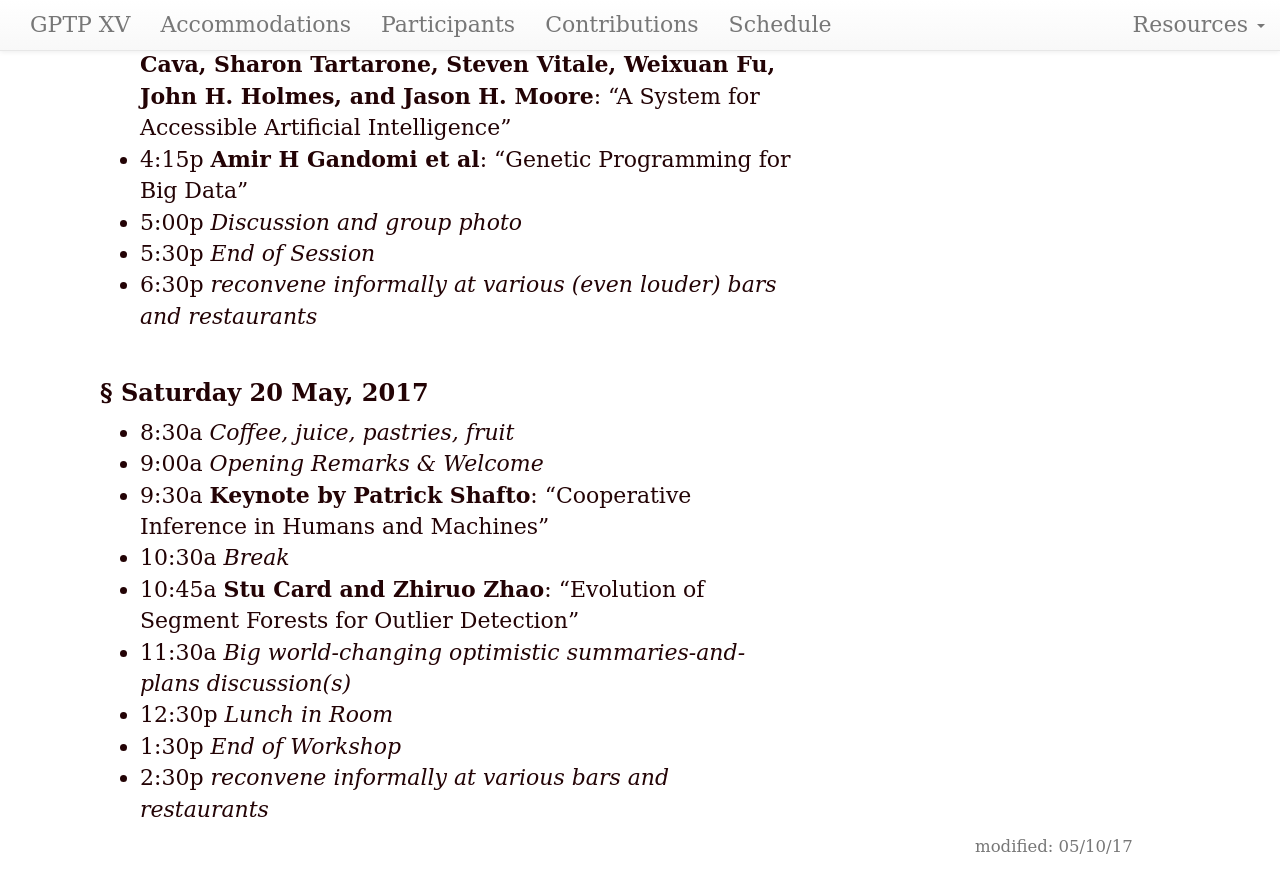
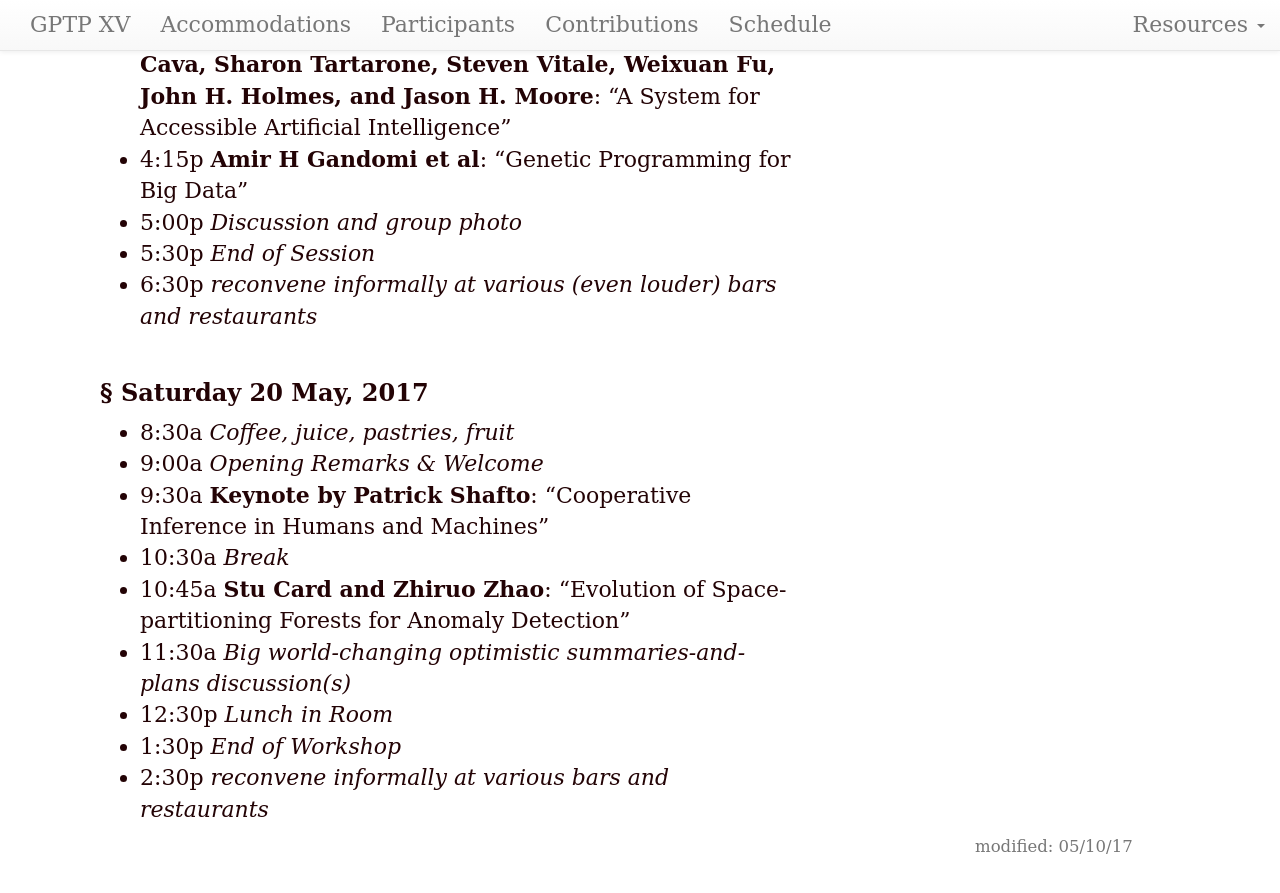
Before and after one commit to GPTP-workshop/gptp-workshop.github.io, a Jekyll site: the page built from schedule.md, in a window 1280 px wide and 900 px high, scrolled down 1964 px. Shown: the top 893 px of the window. Built offline with Jekyll 4.4.1, drawn with Linux system fonts in a browser that asks for light colours; our own code applies the rules of GitHub Pages for plain Markdown files.

Commit message:
word change in a presentation title

```diff
--- a/schedule.md
+++ b/schedule.md
@@ -49,7 +49,7 @@ dates: "May 18–20, 2017"
 - 9:00a _Opening Remarks & Welcome_
 - 9:30a **Keynote by Patrick Shafto**: "Cooperative Inference in Humans and Machines"
 - 10:30a _Break_
-- 10:45a **Stu Card and Zhiruo Zhao**: "Evolution of Segment Forests for Outlier Detection"
+- 10:45a **Stu Card and Zhiruo Zhao**: "Evolution of Space-partitioning Forests for Anomaly Detection"
 - 11:30a _Big world-changing optimistic summaries-and-plans discussion(s)_
 - 12:30p _Lunch in Room_
 - 1:30p _End of Workshop_
```
